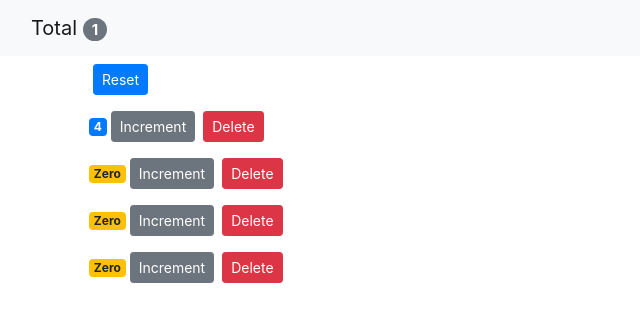
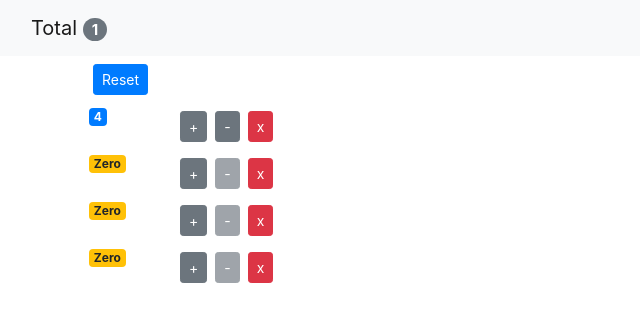
Before and after one commit to buithanhnhan76/counter-app, a React (Create React App) app: page / in a window 1280 px wide. Shown: the top 322 px of the page, without its empty margins (0-640 px from the left). Built offline with nearby package versions, Linux system fonts and the light colour scheme.

Commit message:
add decrement button

```diff
--- a/src/App.js
+++ b/src/App.js
@@ -22,6 +22,15 @@ handleIncrement = counter => {
     this.setState({counters});
 };
 
+handleDecrement = counter => {
+  const counters = [...this.state.counters];
+  const index = counters.indexOf(counter);
+  counters[index] = {...counter};
+  counters[index].value--;
+  this.setState({counters});
+  }
+
+
 handleDelete = counterId => {
     const counters = this.state.counters.filter(c => c.id !== counterId);
     this.setState({counters});
@@ -42,6 +51,7 @@ handleReset = () => {
     <NavBar totalCounters={this.state.counters.filter(c => c.value>0).length}></NavBar>
     <main className = "container" >
       <Counters onReset={this.handleReset} onIncrement={this.handleIncrement}
+      onDecrement={this.handleDecrement}
       onDelete={this.handleDelete} counters ={this.state.counters}></Counters>
     </main>
     </React.Fragment>
--- a/src/components/counter.jsx
+++ b/src/components/counter.jsx
@@ -5,17 +5,26 @@ class Counter extends Component {
     render() {
         return (
 
-             <div>
-                <span className = {this.getBadgeClasses()}>
-                    {this.formatCount()}</span>
+             <div className="row">
+                        <div className="col-1">
+                        <span className = {this.getBadgeClasses()}>
+                            {this.formatCount()}</span>
+                        </div>
+                 <div className="col">
+                        <button onClick = {() => this.props.onIncrement(this.props.counter)}
+                        className="btn btn-secondary btn-sm">+</button>
+                        <button onClick = { () =>this.props.onDecrement(this.props.counter)}
+                        className="btn btn-secondary btn-sm m-2" disabled = {this.props.counter.value === 0 ?"disabled":""}
+                        >-</button>
+                        <button
+                        className="btn btn-danger btn-sm"
+                        onClick={() => this.props.onDelete(this.props.counter.id)}
+                        >x
+                        </button>
+                 </div>
 
-                <button onClick = {() => this.props.onIncrement(this.props.counter)}
-                className="btn btn-secondary btn-sm">Increment</button>
-                <button
-                className="btn btn-danger btn-sm m-2"
-                onClick={() => this.props.onDelete(this.props.counter.id)}
-                >Delete
-                </button>
+
+
             </div>
         );
     }
--- a/src/components/counters.jsx
+++ b/src/components/counters.jsx
@@ -3,14 +3,14 @@ import Counter from './counter'
 
 class Counters extends Component {
     render (){
-        const {counters,onIncrement,onDelete, onReset} = this.props;
+        const {counters,onIncrement,onDecrement,onDelete, onReset} = this.props;
         return (
         <div>
             <button onClick={onReset}
             className="btn btn-primary btn-sm m-2">Reset</button>
             {counters.map(counter =>
             <Counter key={counter.id} counter={counter}
-            onIncrement = {onIncrement} onDelete={onDelete}>
+            onIncrement = {onIncrement} onDecrement={onDecrement} onDelete={onDelete}>
             </Counter>)}
         </div>)
     }
```
Also changed, not shown: 2 other files (tests, documents, lock files or other folders).
